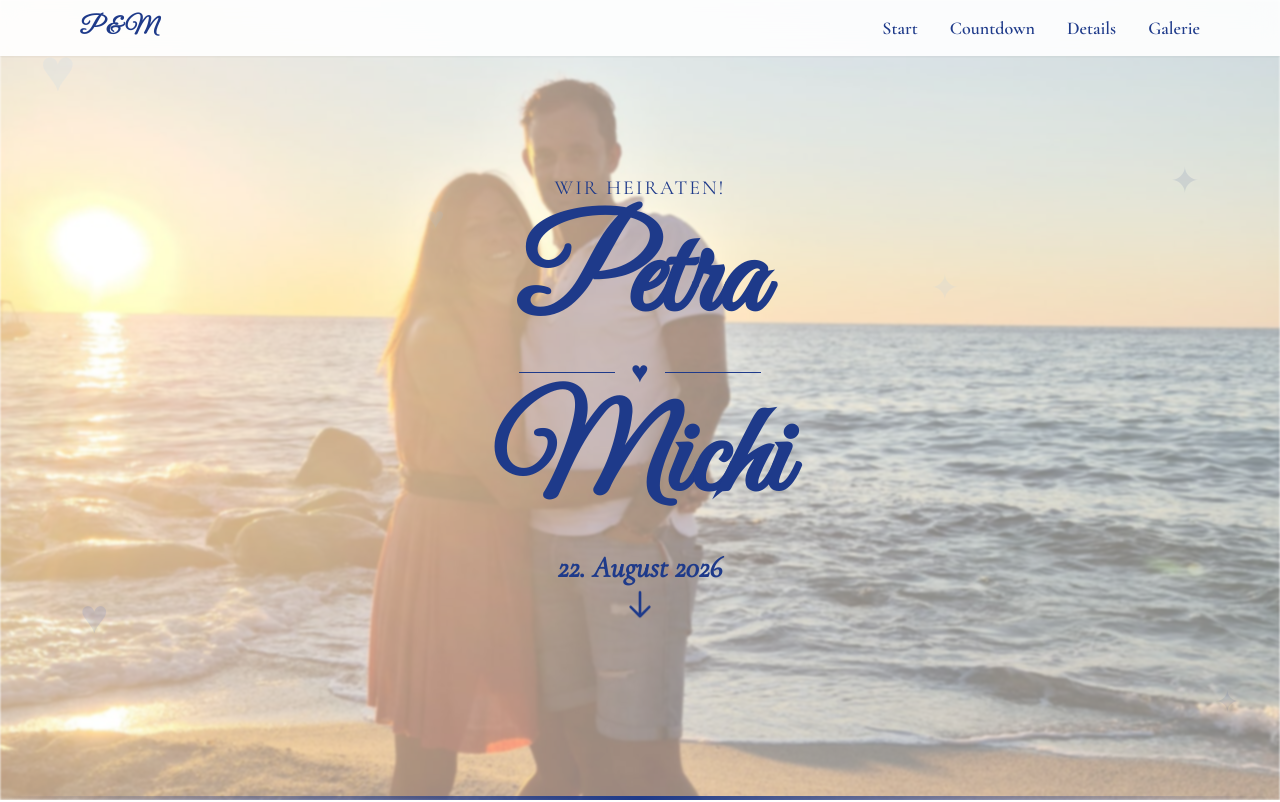
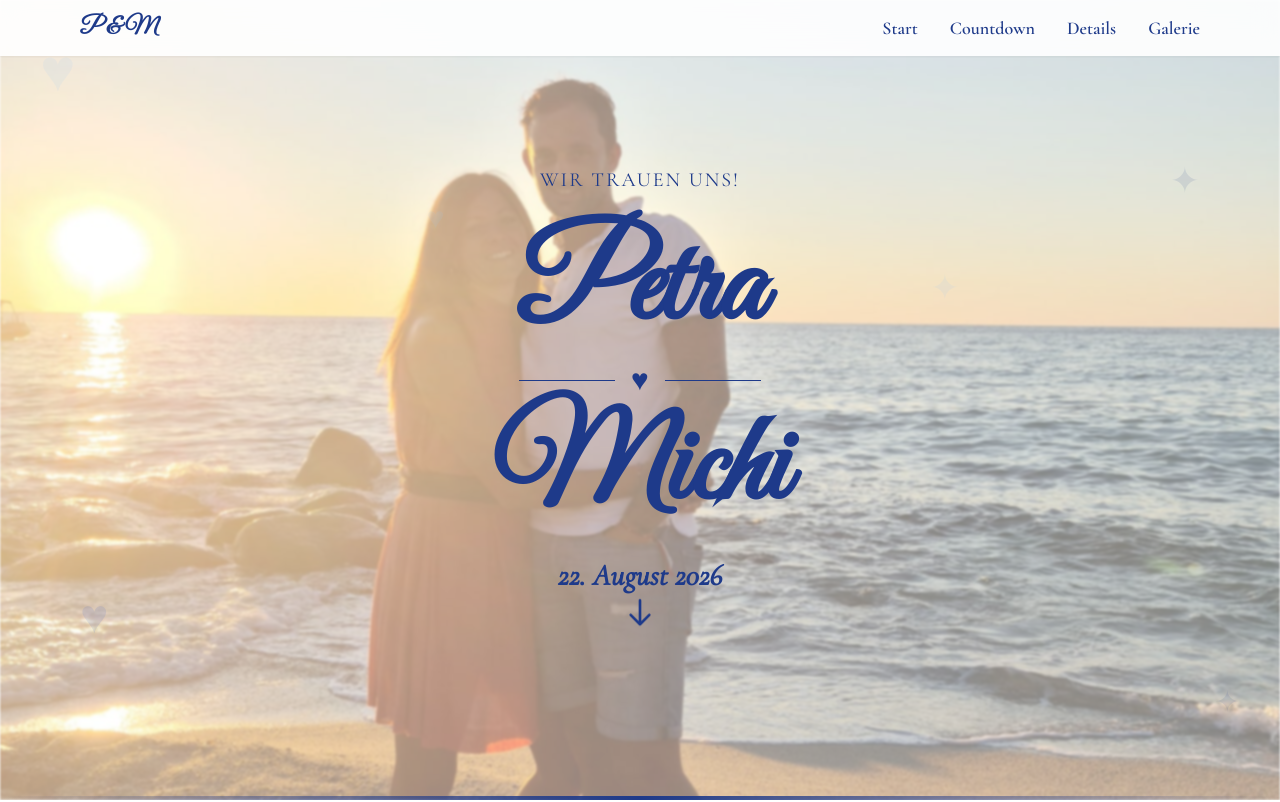
Before and after one commit to MoxiSpoxi/michipetrahochzeit, a Next.js app: page / in a window 1280 px wide. Shown: the top 802 px of the page. Built offline with nearby package versions, Linux system fonts and the light colour scheme.

Commit message:
Weitere Änderungen

```diff
--- a/app/components/Hero.jsx
+++ b/app/components/Hero.jsx
@@ -28,8 +28,8 @@ export default function Hero() {
           animate={{ opacity: 1, y: 0 }}
           transition={{ duration: 0.8 }}
         >
-          <p className="font-display text-lg md:text-xl text-blue-900 tracking-widest uppercase mb-4">
-            Wir heiraten!
+          <p className="font-display text-lg md:text-xl text-blue-900 tracking-widest uppercase mb-8">
+            Wir trauen uns!
           </p>
         </motion.div>
 
```
